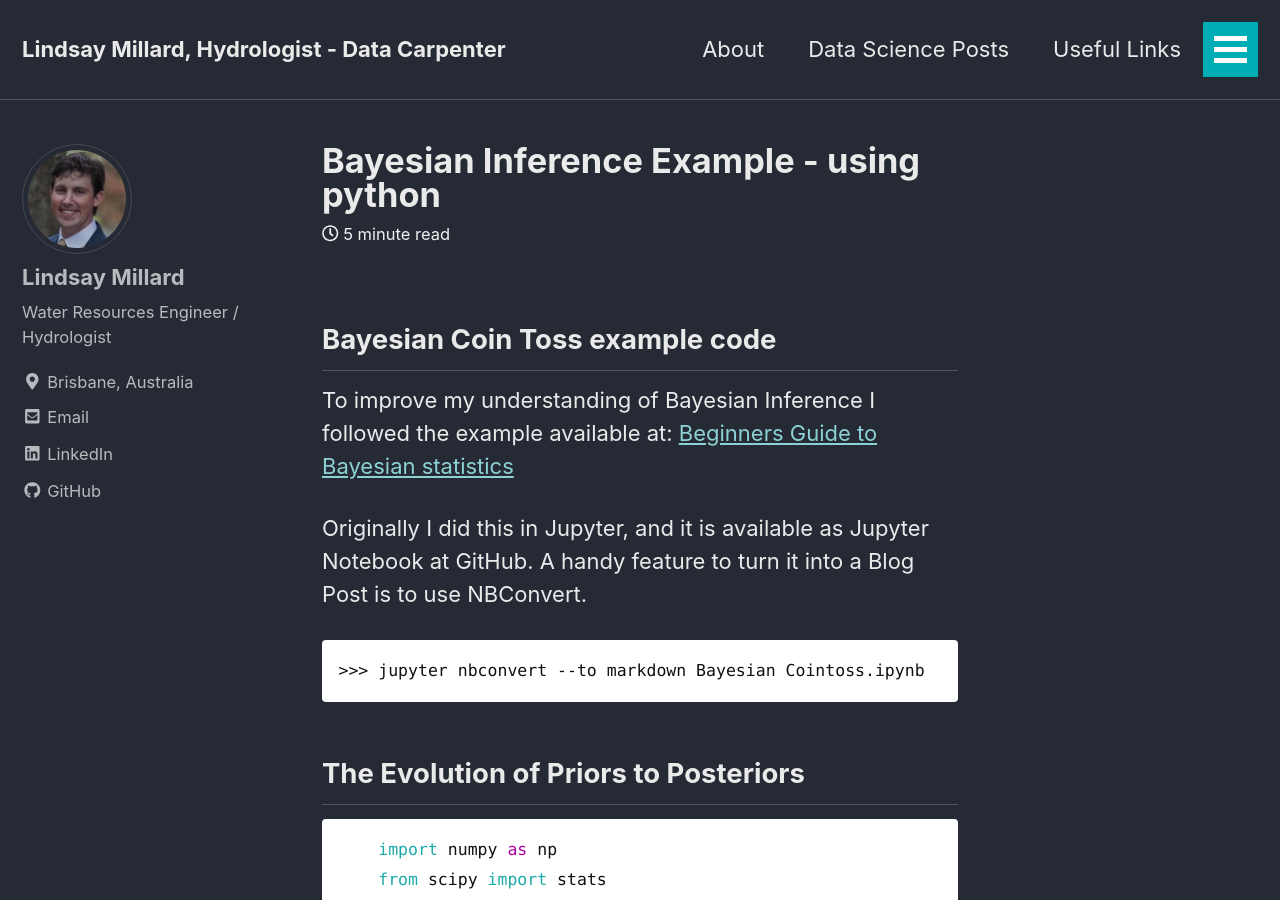
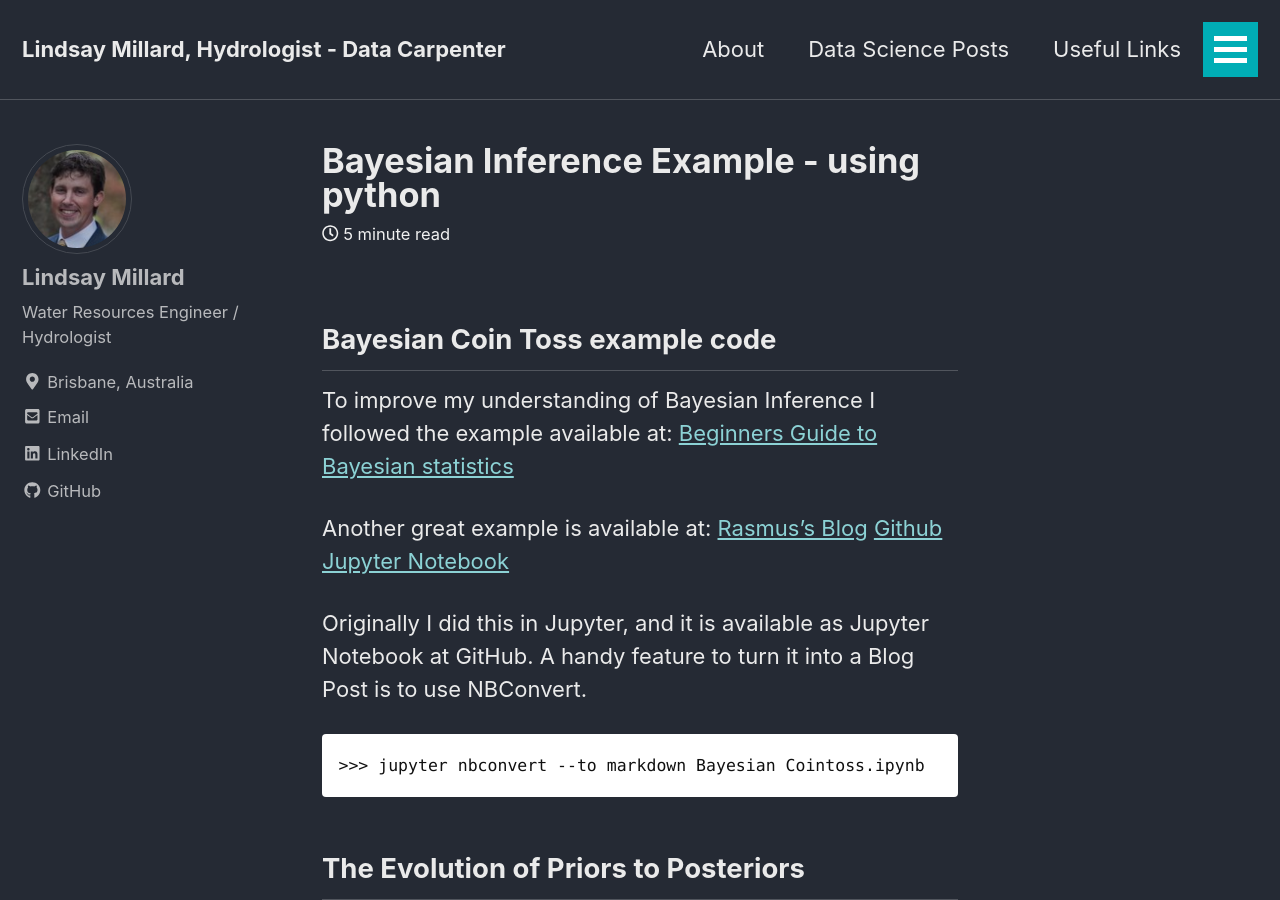
Before and after one commit to lmillard79/lmillard79.github.io, a Jekyll site: the page built from _posts/2019-05-12-BayesianCoinToss.md, in a window 1280 px wide and 900 px high. Built offline with Jekyll 4.4.1, drawn with Linux system fonts in a browser that asks for light colours; nearby versions of some CDN libraries.

Commit message:
Update 2019-05-12-BayesianCoinToss.md

```diff
--- a/_posts/2019-05-12-BayesianCoinToss.md
+++ b/_posts/2019-05-12-BayesianCoinToss.md
@@ -9,6 +9,10 @@ mathjax: "true"
 
 To improve my understanding of Bayesian Inference I followed the example available at:
 [Beginners Guide to Bayesian statistics](https://www.quantstart.com/articles/Bayesian-Statistics-A-Beginners-Guide)
+
+Another great example is available at:
+[Rasmus's Blog](http://sumsar.net/blog/2017/02/introduction-to-bayesian-data-analysis-part-one/)
+[Github Jupyter Notebook](https://github.com/rasmusab/bayesianprobabilitiesworkshop/blob/master/Exercise%201.ipynb)
 
 Originally I did this in Jupyter, and it is available as Jupyter Notebook at GitHub.
 A handy feature to turn it into a Blog Post is to use NBConvert.
```
